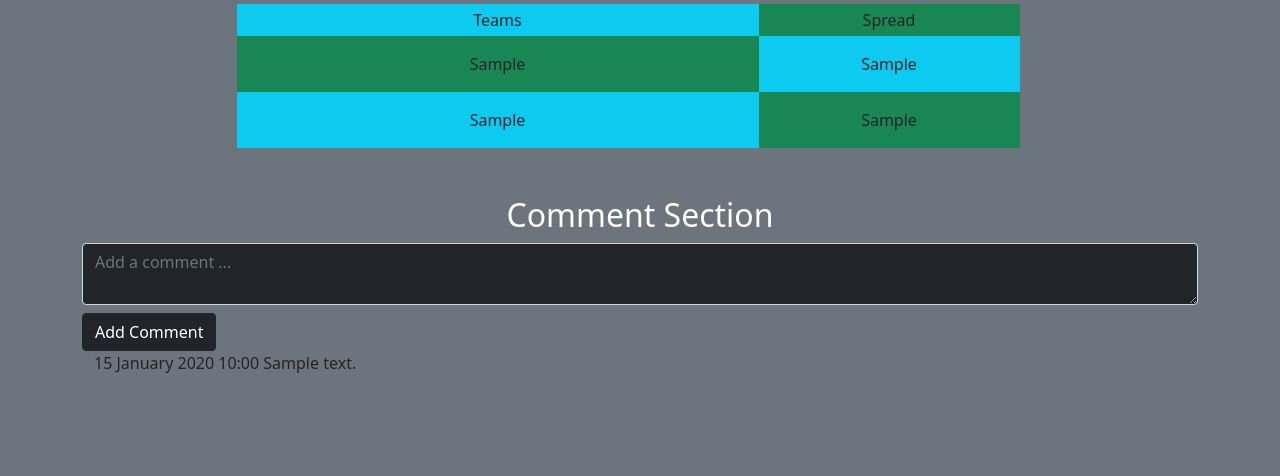
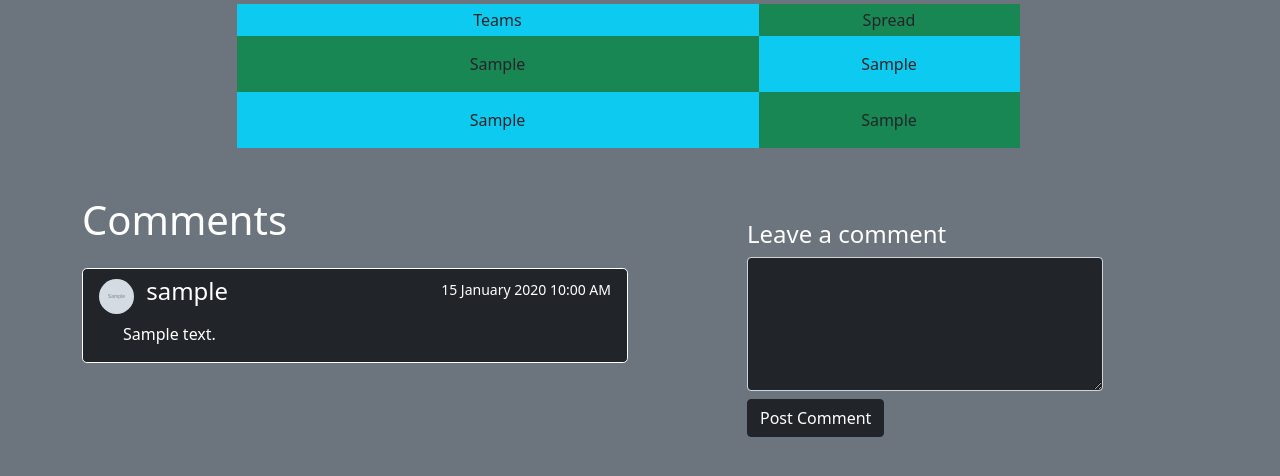
Before and after one commit to masuggs515/Sports_Betting_Forum, a Flask app: page /game/1 in a window 1280 px wide. Shown: the part 152-628 px from the top of the page. Run offline with Flask 2, Linux system fonts and the light colour scheme; tables that the repository leaves empty hold one stand-in row (values such as "Sample post"); grey boxes marked "Sample" are stand-in pictures; parts of the project's set-up code (start-up, migrations or seed data) failed here and were passed over; some libraries are stand-ins or nearby versions.

Commit message:
added profile page, comment styling, edit/delete comments/users

```diff
--- a/app.py
+++ b/app.py
@@ -110,12 +110,29 @@ def logout():
     """Handle logout of user."""
     return redirect('/login')
 
-@app.route('/user/<user_id>', methods=["GET", "POST"])
+@app.route('/')
+def home_page():
+    if CURR_USER_KEY in session:
+        return redirect('/leagues')
+
+    return redirect('/signup')
+
+# User page
+
+@app.route('/user/<user_id>')
+def user_details(user_id):
+    user = User.query.get_or_404(user_id)
+    comments = (Comment.query.filter(Comment.user_id==user.id)
+                                    .order_by(Comment.timestamp.desc())
+                                    .all())
+    return render_template('user_details.html', user=user, comments=comments)
+
+@app.route('/user/<user_id>/edit', methods=["GET", "POST"])
 def edit_profile(user_id):
     form = EditUserForm()
     curr_user = User.query.get_or_404(user_id)
     if curr_user.id != g.user.id:
-        flash('You can only edit your profile.', 'danger')
+        flash('You can only edit your own profile.', 'danger')
         return redirect('/leagues')
     if form.validate_on_submit():
         user = User.authenticate(form.username.data,
@@ -133,13 +150,18 @@ def edit_profile(user_id):
     else:
         return render_template('edit_user.html', form=form, user=curr_user)
 
+@app.route('/user/<user_id>/delete')
+def delete_user(user_id):
+    user = User.query.get_or_404(user_id)
+    if user.id == g.user.id:
+        do_logout()
+        db.session.delete(user)
+        db.session.commit()
+        return redirect('/signup')
+    else:
+        flash("You cannot delete another user, here's your profile to edit!", "danger")
+        return redirect(f'/user/{user.id}')
 
-@app.route('/')
-def home_page():
-    if CURR_USER_KEY in session:
-        return redirect('/leagues')
-
-    return redirect('/signup')
 
 # Leagues and games/spreads
 
@@ -190,6 +212,18 @@ def game_data_comments(game_id):
     game = Game.query.get_or_404(game_id)
     return render_template('game.html', game=game, form=form, comments=comments)
 
+@app.route('/comment/<comment_id>/delete', methods=["POST"])
+def delete_comment(comment_id):
+    comment = Comment.query.get_or_404(comment_id)
+    game_id = comment.game.id
+    if comment.user.id == g.user.id:
+        db.session.delete(comment)
+        db.session.commit()
+        return redirect(f'/game/{game_id}')
+    else:
+        flash("You can't delete someone else's comment", "danger")
+        return redirect(f'/game/{game_id}')
+
 
 def database_add_games(league_data):
     old_games = Game.query.all()
--- a/static/app.css
+++ /dev/null
@@ -1,8 +0,0 @@
-#sportsList ul{
-    list-style: none;
-
-}
-
-#sportsList a{
-    text-decoration: none;
-}
--- /dev/null
+++ b/static/stylesheets/app.css
@@ -0,0 +1,4 @@
+
+#delete-comment{
+    font-size: 0.7rem;
+}
--- a/templates/base.html
+++ b/templates/base.html
@@ -8,7 +8,7 @@
   <link rel='stylesheet' href='https://cdn.jsdelivr.net/npm/bootstrap@5.0.0-beta1/dist/css/bootstrap.min.css'
     rel='stylesheet' integrity='sha384-giJF6kkoqNQ00vy+HMDP7azOuL0xtbfIcaT9wjKHr8RbDVddVHyTfAAsrekwKmP1'
     crossorigin='anonymous'>
-  <link rel="stylesheet" href="/static/app.css">
+  <link rel="stylesheet" href="/static/stylesheets/app.css">
   <title>{% block title %} %NFL BETTING{% endblock%}</title>
 </head>
 
--- a/templates/game.html
+++ b/templates/game.html
@@ -1,5 +1,5 @@
 {% extends 'base.html' %}
-{% block title %} 3 {% endblock %}
+{% block title %} {{game.team_one}} vs. {{game.team_two}} {% endblock %}
 
 {% block content %}
 <h2 class="mt-2 text-center text-white">{{game.team_one}} vs. {{game.team_two}}</h2>
@@ -17,34 +17,53 @@
 
 </div>
 
+<section>
     <div class="container">
-<h2 class="text-center text-white">Comment Section</h2>
-<form method="POST" id="comment_form">
+        <div class="row">
+            <div class="text-white col-sm-5 col-md-6 col-12 pb-4">
+                <h1>Comments</h1>
+                {% if comments %}
+                {% for comment in comments %}
+                <div class="bg-dark border border-1 border-white rounded-3 mt-4 px-3 pt-2 text-justify float-left">
+                    <img src={{comment.user.image_url}} alt="" class="rounded-circle" width="35" height="35">
+                    <h4 class="d-inline mx-2">{{comment.user.username}}</h4>
+                    <span class="float-end"><small>{{comment.timestamp.strftime("%d %B %Y %I:%M %p")}}</small></span>
+                    {% if comment.user.id == g.user.id %}
+                    <form id="delete-comment" action="/comment/{{comment.id}}/delete" method="POST" class="float-end">
+                        <button type="submit" id="delete-comment"
+                            class="btn btn-sm btn-outline-light me-2">Delete comment <i
+                                class="fa fa-trash"></i></button>
+                    </form>
+                    {% endif %}
+                    <br>
+                    <p class="mx-4 mt-2">{{comment.text}}</p>
+                </div>
+                {% endfor %}
+                {% else %}
+                <div class="container">
+                    <h4 class="mt-3 text-center text-white">No comments yet, Get the conversation started!</h4>
+                </div>
+                {% endif %}
+            </div>
+            <div class="col-lg-4 col-md-5 col-sm-4 offset-md-1 offset-sm-1 col-12 mt-4">
+                <form id="comment-form" method="POST">
+                    <div class="form-group">
+                        <h4 class="text-white">Leave a comment</h4>
                         {{ form.hidden_tag() }}
 
                         {% for field in form if field.widget.input_type != 'hidden' %}
                         {% for error in field.errors %}
                         <span class="text-danger">{{ error }}</span>
                         {% endfor %}
-      {{ field(placeholder='Add a comment ...', id="{{field.label.text}}", class="my-2 form-control bg-dark text-white") }}
+                        {{ field( id="{{field.label.text}}", cols="30", rows="5", class="my-2 form-control bg-dark
+                        text-white") }}
                         {% endfor %}
-    <button class="btn btn-dark btn-block">Add Comment</button>
+
+                        <div class="form-group"> <button type="submit" id="post" class="btn btn-dark">Post
+                                Comment</button> </div>
                 </form>
-{% if comments %}
-
-<div class="container">
-
-    {% for comment in comments %}
-    <div>
-    {{comment.timestamp.strftime("%d %B %Y %I:%M")}}
-    {{comment.text}}
             </div>
-{% endfor %}
         </div>
-{% else %}
-<div class="container">
-<h4 class="mt-3 text-center text-white">No comments yet, Get the converstaion started!</h4>
     </div>
-{% endif %}
-</div>
+</section>
 {% endblock %}
```
Also changed, not shown: models.py (+4 -3 lines), templates/edit_user.html (+6 -2 lines), templates/league_games.html (+21 -1 lines), templates/user_details.html (added, +56 -0 lines). Lines whose indentation alone changed are shown as unchanged.
